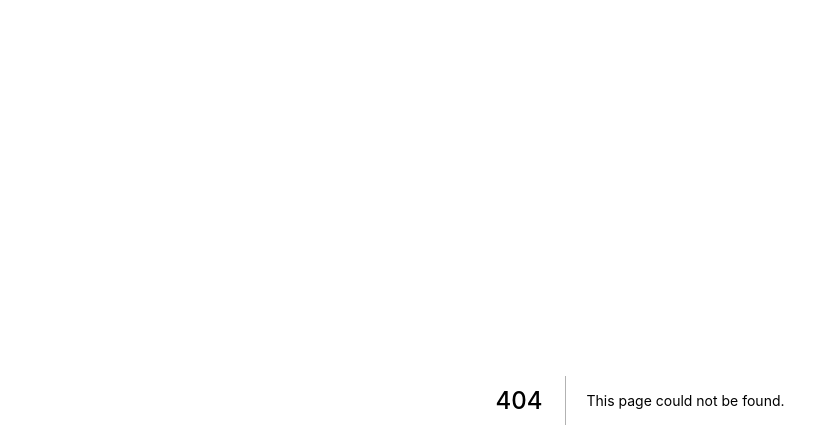
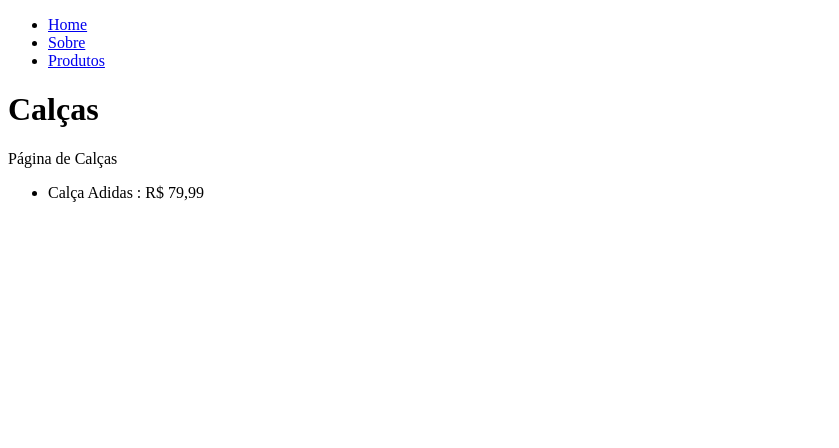
Before and after one commit to iappaPedroza/its-tecnology, a Next.js app: page /products/pants in a window 1280 px wide. Before the commit this address had no page. Shown: the top 448 px of the page, without its empty margins (0-839 px from the left). Built offline with nearby package versions, Linux system fonts and the light colour scheme.

Commit message:
Novo Site com Next Js

```diff
--- /dev/null
+++ b/components/NavBar.js
@@ -0,0 +1,22 @@
+import Link from 'next/link'
+export default function NavBar() {
+  return (
+    <ul>
+        <li>
+        <Link href="/">
+          <a>Home</a>
+        </Link>
+      </li>
+      <li>
+        <Link href="/about">
+          <a>Sobre</a>
+        </Link>
+      </li>
+      <li>
+        <Link href="/products">
+          <a>Produtos</a>
+        </Link>
+      </li>
+    </ul>
+  );
+}
--- /dev/null
+++ b/pages/products/pants/index.js
@@ -0,0 +1,14 @@
+import NavBar from "../../../components/NavBar";
+
+export default function Shirts() {
+    return (
+        <>
+            <NavBar/>
+            <h1>Calças</h1>
+            <p>Página de Calças</p>
+            <ul>
+                <li>Calça Adidas : R$ 79,99</li>
+            </ul>
+        </>
+    )
+}
--- /dev/null
+++ b/styles/Home.module.css
@@ -0,0 +1 @@
+/* Hacking for boxing models */
```
Also changed, not shown: components/MainContainer.js (added, +12 -0 lines), components/NavBarProducts.js (added, +24 -0 lines), pages/about.js (added, +14 -0 lines), pages/index.js (+4 -4 lines), pages/products/index.js (added, +10 -0 lines), pages/products/shirts/index.js (added, +14 -0 lines).
